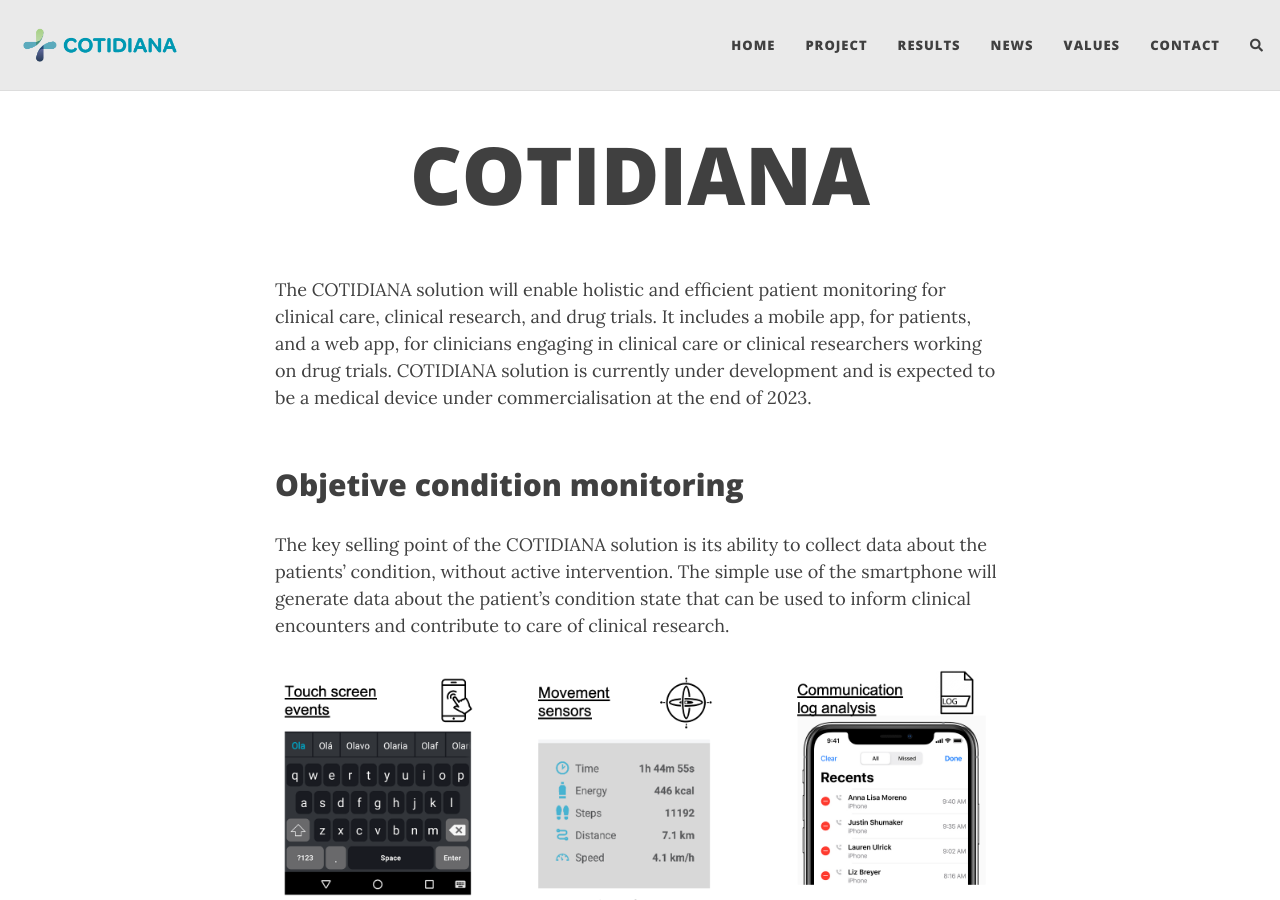
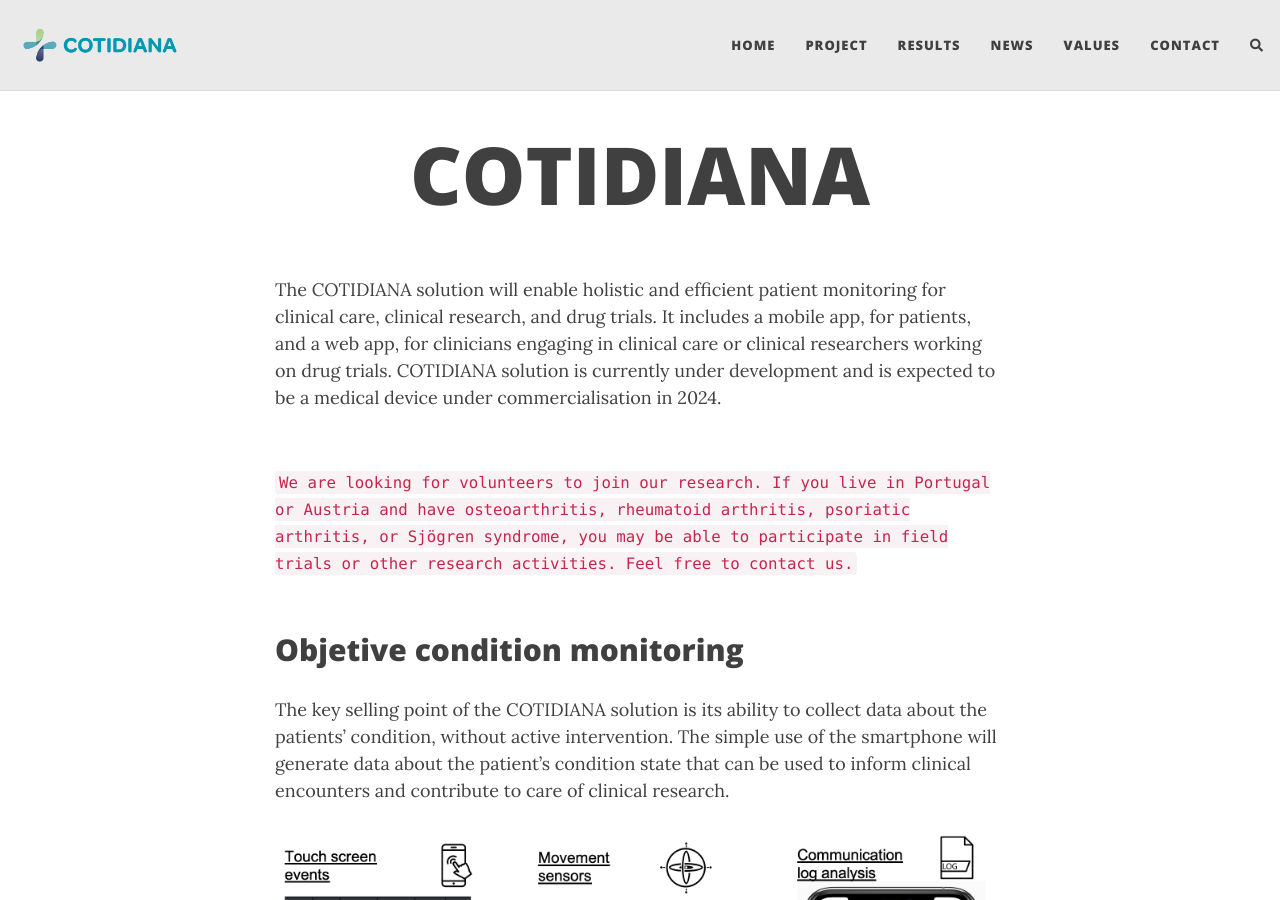
Before and after one commit to fraunhoferportugal/cotidiana-website, a Jekyll site: the page built from index.md, in a window 1280 px wide and 900 px high. Built offline with Jekyll 4.4.1, drawn with Linux system fonts in a browser that asks for light colours; nearby versions of some CDN libraries; comment, search, counter and statistics services are not loaded.

Commit message:
introduzido menção a querermos voluntários para o projeto

```diff
--- a/index.md
+++ b/index.md
@@ -4,7 +4,10 @@
 # subtitle:
 ---
 
-The COTIDIANA solution will enable holistic and efficient patient monitoring for clinical care, clinical research, and drug trials. It includes a mobile app, for patients, and a web app, for clinicians engaging in clinical care or clinical researchers working on drug trials. COTIDIANA solution is currently under development and is expected to be a medical device under commercialisation at the end of 2023.<br/><br/>
+The COTIDIANA solution will enable holistic and efficient patient monitoring for clinical care, clinical research, and drug trials. It includes a mobile app, for patients, and a web app, for clinicians engaging in clinical care or clinical researchers working on drug trials. COTIDIANA solution is currently under development and is expected to be a medical device under commercialisation in 2024.<br/><br/>
+
+
+`We are looking for volunteers to join our research. If you live in Portugal or Austria and have osteoarthritis, rheumatoid arthritis, psoriatic arthritis, or Sjögren syndrome, you may be able to participate in field trials or other research activities. Feel free to contact us.` <br/><br/>
 
 
 ## Objetive condition monitoring
```
Also changed, not shown: project.md (+2 -0 lines).
